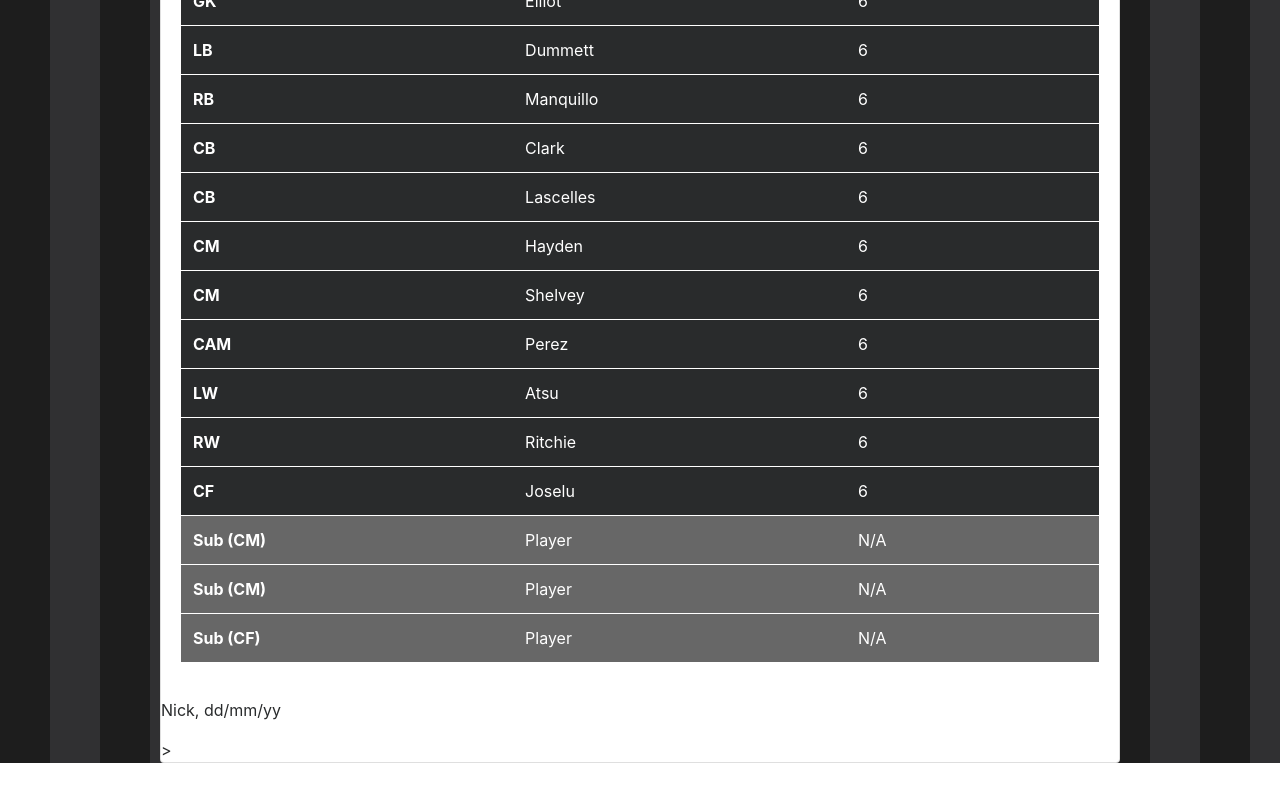
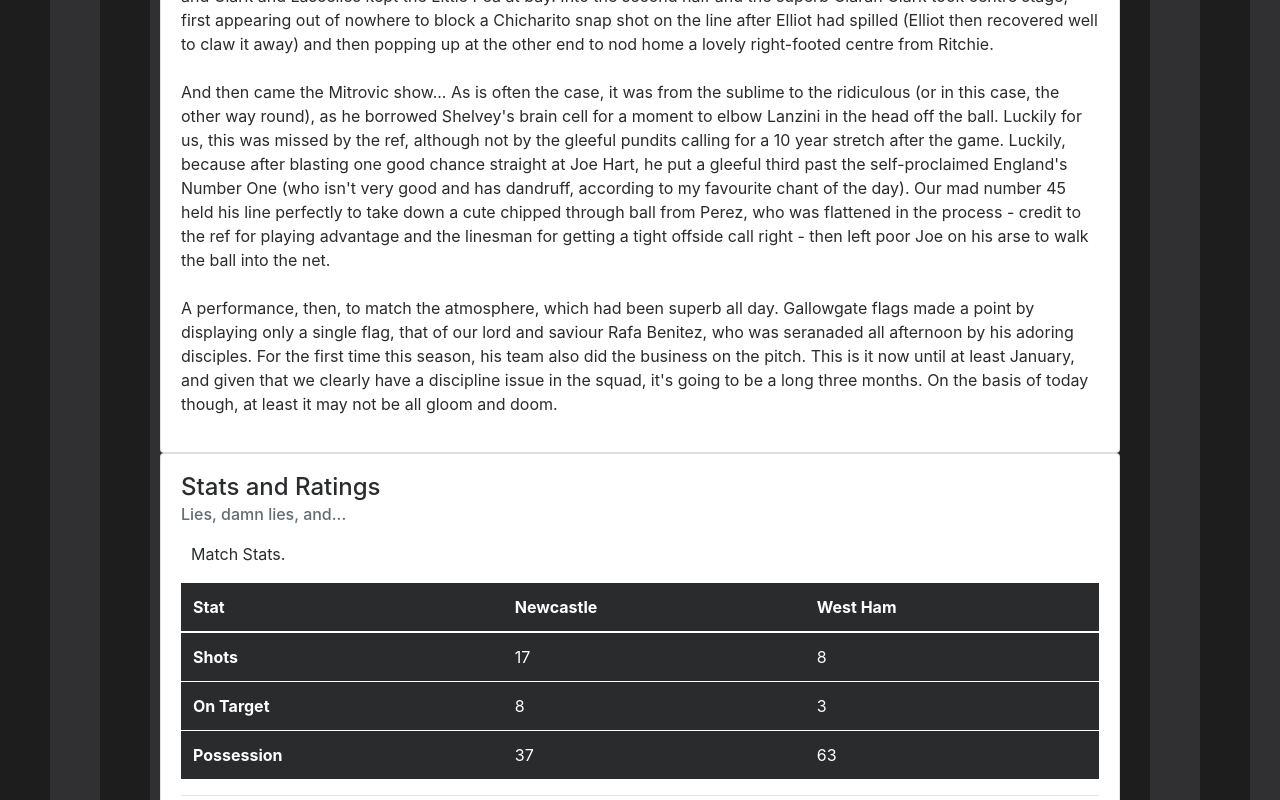
Before and after one commit to aNerdInTheHand/aNerdInTheHand.github.io, a plain HTML site: page nufc/1718/whufc-h.html in a window 1280 px wide. Shown: the part 740-1540 px from the top of the page. Before the commit the page ends 1503 px from the top, so only its background shows below. Drawn offline with nearby package versions, Linux system fonts and the light colour scheme.

Commit message:
west ham report

```diff
--- a/nufc/1718/whufc-h.html
+++ b/nufc/1718/whufc-h.html
@@ -14,12 +14,24 @@
 
     <div class="card stat-card">
       <div class="card-block">
-        <h4 class="card-title">Newcastle x-x OPPOSITION</h4>
-        <h6 class="card-subtitle mb-2 text-muted">Competition - dd/mm/yy</h6>
-        <p class="card-text match-summary">Sentence summary of the match.</p>
+        <h4 class="card-title">Newcastle 3-0 West Ham</h4>
+        <h6 class="card-subtitle mb-2 text-muted">Premier League - 26/08/17</h6>
+        <p class="card-text match-summary">Class showing or crack papering?</p>
         <hr>
         <!-- MAIN REPORT -->
-        <p class="match-report-text">MATCH REPORT IPSUM</p>
+        <p class="match-report-text">
+          Whether this was an exercise in crack papering or a display of what this team is actually capable of on its day, this was a much needed breath of fresh air at St James' Park. The growing unease at the poor  start to the season (the scorelines underlined by some pretty negative performances) was blown away in a committed and entertaining 90 minutes against an awful West Ham side.<br>
+          <br>
+          This result has to be taken at face value. We beat a team who came waving the white flag from the off, but as the saying goes, you can only beat what's in front of you (or usually not in our case). It also has to be taken in context of the shockingly unshocking end to the transfer window in which we tried really, really hard to get Southampton's third choice left back <span style="font-style:italic;">over the line</span> and also attempted to cancel Lazaar's loan to Benevento. Desperate. So this is what we have, and this is what our first team (sans the injured Lejeune) can do when they put their minds to it. Whether that's enough, only time will tell, but we won't face many easier games. That said, there was enough on show today to engender at least a modicum of positivity.<br>
+          <br>
+          Chief amongst the positives was the performance of two new signings. Try-before-you-buy Spanish U21 Mikel Merino looked class, getting stuck in but also with an eye for a pass that will have Jonjo sweating the fact that he no longer looks irreplaceable. And 27th choice striking transfer target Joselu looked a hell of a lot better than many of us would have expected, not only putting in a good performance for himself that saw him bag the first goal of his Toon career, but bringing his supporting team mates into the game in a way that has been sorely missed in recent years. If nothing else, he deserves credit for making Perez look like a footballer again.<br>
+          <br>
+          Having swept home the opener following a beautiful through ball from Merino and cut back from Atsu, Joselu found space down the channels and continued to work hard. Hayden and Ritchie never gave their opponents any peace at all and Clark and Lascelles kept the Little Pea at bay. Into the second half and the superb Ciaran Clark took centre stage, first appearing out of nowhere to block a Chicharito snap shot on the line after Elliot had spilled (Elliot then recovered well to claw it away) and then popping up at the other end to nod home a lovely right-footed centre from Ritchie.<br>
+          <br>
+          And then came the Mitrovic show... As is often the case, it was from the sublime to the ridiculous (or in this case, the other way round), as he borrowed Shelvey's brain cell for a moment to elbow Lanzini in the head off the ball. Luckily for us, this was missed by the ref, although not by the gleeful pundits calling for a 10 year stretch after the game. Luckily, because after blasting one good chance straight at Joe Hart, he put a gleeful third past the self-proclaimed England's Number One (who isn't very good and has dandruff, according to my favourite chant of the day). Our mad number 45 held his line perfectly to take down a cute chipped through ball from Perez, who was flattened in the process - credit to the ref for playing advantage and the linesman for getting a tight offside call right - then left poor Joe on his arse to walk the ball into the net.<br>
+          <br>
+          A performance, then, to match the atmosphere, which had been superb all day. Gallowgate flags made a point by displaying only a single flag, that of our lord and saviour Rafa Benitez, who was seranaded all afternoon by his adoring disciples. For the first time this season, his team also did the business on the pitch. This is it now until at least January, and given that we clearly have a discipline issue in the squad, it's going to be a long three months. On the basis of today though, at least it may not be all gloom and doom.
+        </p>
       </div>
     </div>
 
@@ -35,24 +47,24 @@
             <tr>
               <th>Stat</th>
               <th>Newcastle</th>
-              <th>OPPOSITION</th>
+              <th>West Ham</th>
             </tr>
           </thead>
           <tbody>
             <tr>
               <th scope="row">Shots</th>
-              <td>0</td>
-              <td>0</td>
+              <td>17</td>
+              <td>8</td>
             </tr>
             <tr>
               <th scope="row">On Target</th>
-              <td>0</td>
-              <td>0</td>
+              <td>8</td>
+              <td>3</td>
             </tr>
             <tr>
               <th scope="row">Possession</th>
-              <td>50</td>
-              <td>50</td>
+              <td>37</td>
+              <td>63</td>
             </tr>
           </tbody>
         </table>
@@ -70,77 +82,77 @@
             <tr>
               <th scope="row">GK</th>
               <td>Elliot</td>
-              <td>6</td>
+              <td data-toggle="tooltip" data-placement="top" title="Untroubled">7</td>
             </tr>
             <tr>
               <th scope="row">LB</th>
-              <td>Dummett</td>
-              <td>6</td>
+              <td>Mbemba</td>
+              <td data-toggle="tooltip" data-placement="top" title="Excellent in defence and attack">8</td>
             </tr>
             <tr>
               <th scope="row">RB</th>
               <td>Manquillo</td>
-              <td>6</td>
+              <td data-toggle="tooltip" data-placement="top" title="Got forward but was targeted at the back">6</td>
             </tr>
             <tr>
               <th scope="row">CB</th>
               <td>Clark</td>
-              <td>6</td>
+              <td data-toggle="tooltip" data-placement="top" title="A goal and a vital goalline block">9</td>
             </tr>
             <tr>
               <th scope="row">CB</th>
               <td>Lascelles</td>
-              <td>6</td>
+              <td data-toggle="tooltip" data-placement="top" title="Decent game from the captain">7</td>
             </tr>
             <tr>
               <th scope="row">CM</th>
               <td>Hayden</td>
-              <td>6</td>
+              <td data-toggle="tooltip" data-placement="top" title="Didn't give the hammers midfield any peace">8</td>
             </tr>
             <tr>
               <th scope="row">CM</th>
-              <td>Shelvey</td>
-              <td>6</td>
+              <td>Merino</td>
+              <td data-toggle="tooltip" data-placement="top" title="Jonjo who?">9</td>
             </tr>
             <tr>
               <th scope="row">CAM</th>
               <td>Perez</td>
-              <td>6</td>
+              <td data-toggle="tooltip" data-placement="top" title="Looks a totally different player playing off a big man">8</td>
             </tr>
             <tr>
               <th scope="row">LW</th>
               <td>Atsu</td>
-              <td>6</td>
+              <td data-toggle="tooltip" data-placement="top" title="Another exciting performance">8</td>
             </tr>
             <tr>
               <th scope="row">RW</th>
               <td>Ritchie</td>
-              <td>6</td>
+              <td data-toggle="tooltip" data-placement="top" title="Used his energy well today"><span class="badge badge-success badge-pill">9</span></td>
             </tr>
             <tr>
               <th scope="row">CF</th>
               <td>Joselu</td>
-              <td>6</td>
+              <td data-toggle="tooltip" data-placement="top" title="A great performance to bring his teammates into the game">9</td>
             </tr>
             <tr class="rating-sub">
-              <th scope="row">Sub (CM)</th>
-              <td>Player</td>
+              <th scope="row">Sub (Joselu, 72')</th>
+              <td>Mitrovic</td>
+              <td data-toggle="tooltip" data-placement="top" title="Mercurial">9 (5)</td>
+            </tr>
+            <tr class="rating-sub">
+              <th scope="row">Sub (Hayden, 82')</th>
+              <td>Diame</td>
               <td>N/A</td>
             </tr>
             <tr class="rating-sub">
-              <th scope="row">Sub (CM)</th>
-              <td>Player</td>
-              <td>N/A</td>
-            </tr>
-            <tr class="rating-sub">
-              <th scope="row">Sub (CF)</th>
-              <td>Player</td>
+              <th scope="row">Sub (Ritchie, 88')</th>
+              <td>Murphy</td>
               <td>N/A</td>
             </tr>
           </tbody>
         </table>
       </div
-      <p class="card-text">Nick, dd/mm/yy</p>>
+      <p class="card-text">Nick, 10/09/17</p>
     </div>
 
     <link rel="stylesheet" href="https://maxcdn.bootstrapcdn.com/bootstrap/4.0.0-alpha.6/css/bootstrap.min.css" integrity="sha384-rwoIResjU2yc3z8GV/NPeZWAv56rSmLldC3R/AZzGRnGxQQKnKkoFVhFQhNUwEyJ" crossorigin="anonymous">
```
Also changed, not shown: nufc/1718/spurs-h.html (+1 -1 lines).
